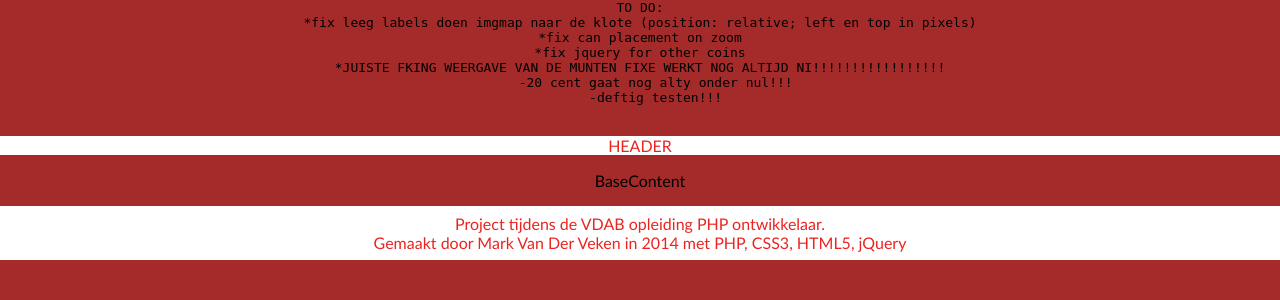
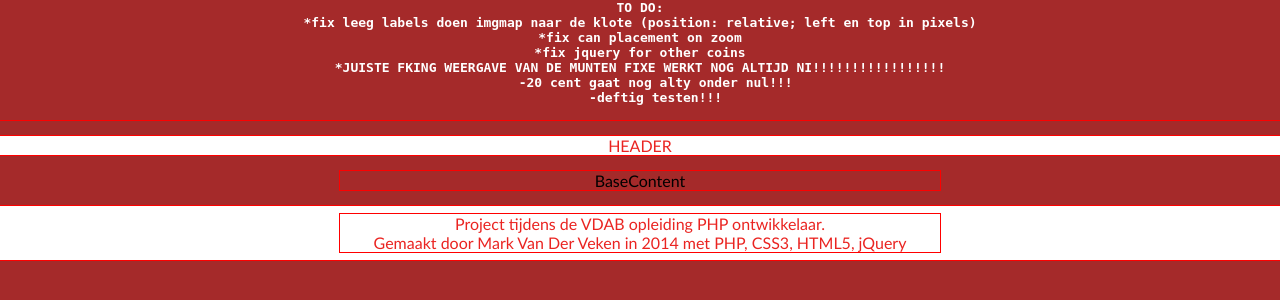
Before and after one commit to markvdv/Frisdrankautomaat, a PHP site: template Src/Presentation/base.twig in a window 1280 px wide. Shown: the top 300 px of the page. Run offline with PHP 8.4, Linux system fonts and the light colour scheme; the template is opened without the code that fills it, so the values that code supplies are empty; some libraries are stand-ins or nearby versions.

Commit message:
changed todo

```diff
--- a/Src/Presentation/automaat.twig
+++ b/Src/Presentation/automaat.twig
@@ -6,9 +6,6 @@ Frisdrankautomaat
 <div class="container">
     <h1>Frisdrankautomaat</h1>
 </div>
-<style>*{
-   // outline:red solid 1px;
-}</style>
 {%endblock header%}
 {%block content%}
 
--- a/Src/Presentation/base.twig
+++ b/Src/Presentation/base.twig
@@ -8,6 +8,15 @@
             {%endblock%}
         </title>
         {%block styles%}
+        <style>
+            *{
+                outline:red solid 1px;
+            }
+            pre{
+                color:white;
+                font-weight:bolder;
+            }
+        </style>
         <link rel="stylesheet" href="Src/Presentation/css/styles.css"/>
         {%endblock%}
     </head>
--- a/Src/Presentation/css/styles.css
+++ b/Src/Presentation/css/styles.css
@@ -35,7 +35,7 @@ header,footer{
 /* TYPOGRAFIE<editor-fold defaultstate="collapsed" desc="TYPOGRAFIE">*/
 @font-face{
     font-family:Digital;
-        src:url(digitalfont/DS-DIGI.ttf);
+    src:url(digitalfont/DS-DIGI.ttf);
 }
 body{
     font-family: Calibri;
@@ -89,10 +89,9 @@ footer{
     border:3px inset whitesmoke;
     margin:0 auto;
     clear:both;
-
     background:url(../../../img/wallet.png) no-repeat 0 6px;;
     background-size:105%;
-        background-color:whitesmoke;
+    background-color:whitesmoke;
 }
 .muntenholder{
     margin:0 auto;
@@ -145,11 +144,12 @@ footer{
 #saldo{
     position:relative;
     bottom:408px;
-    height:20px;
+    height:15px;
     left:103px;
     width:35px;
     padding:2px;
     display:inline-block;
+    border:3px inset #333333;
 }
 /* </editor-fold>*/
 
```
